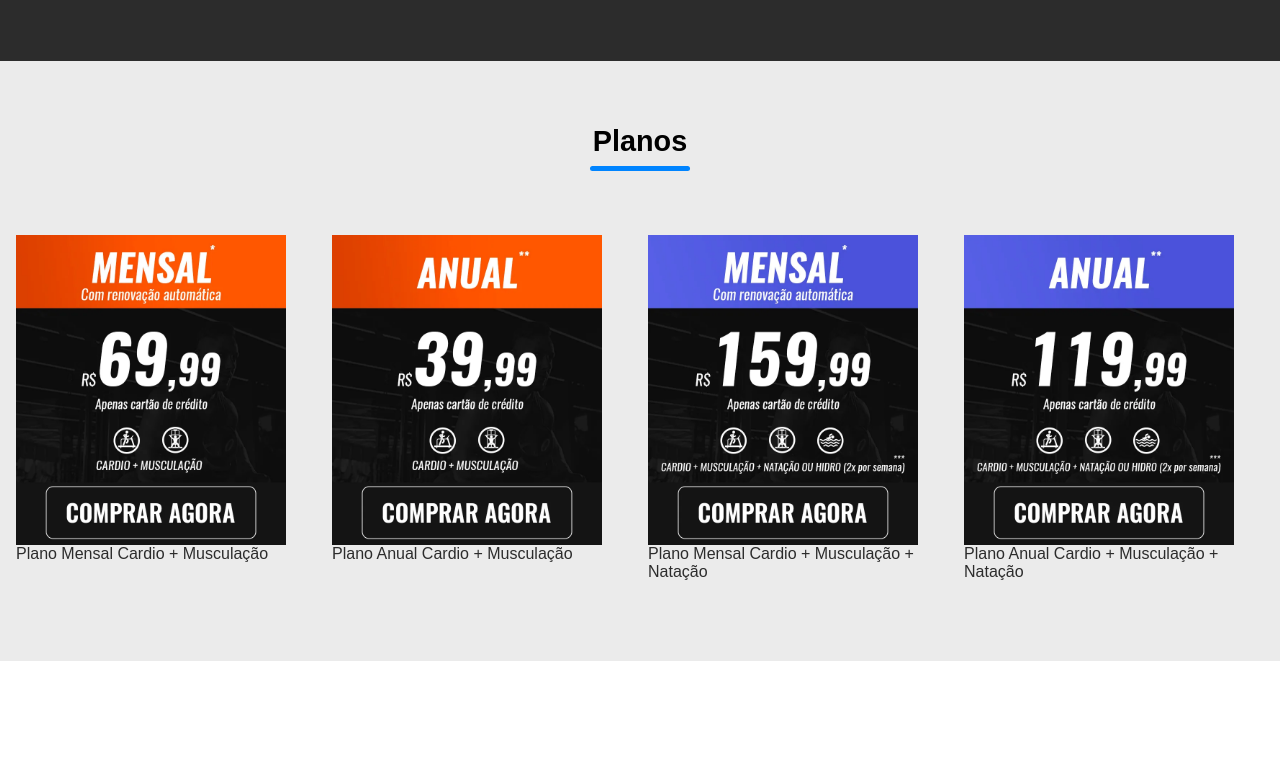
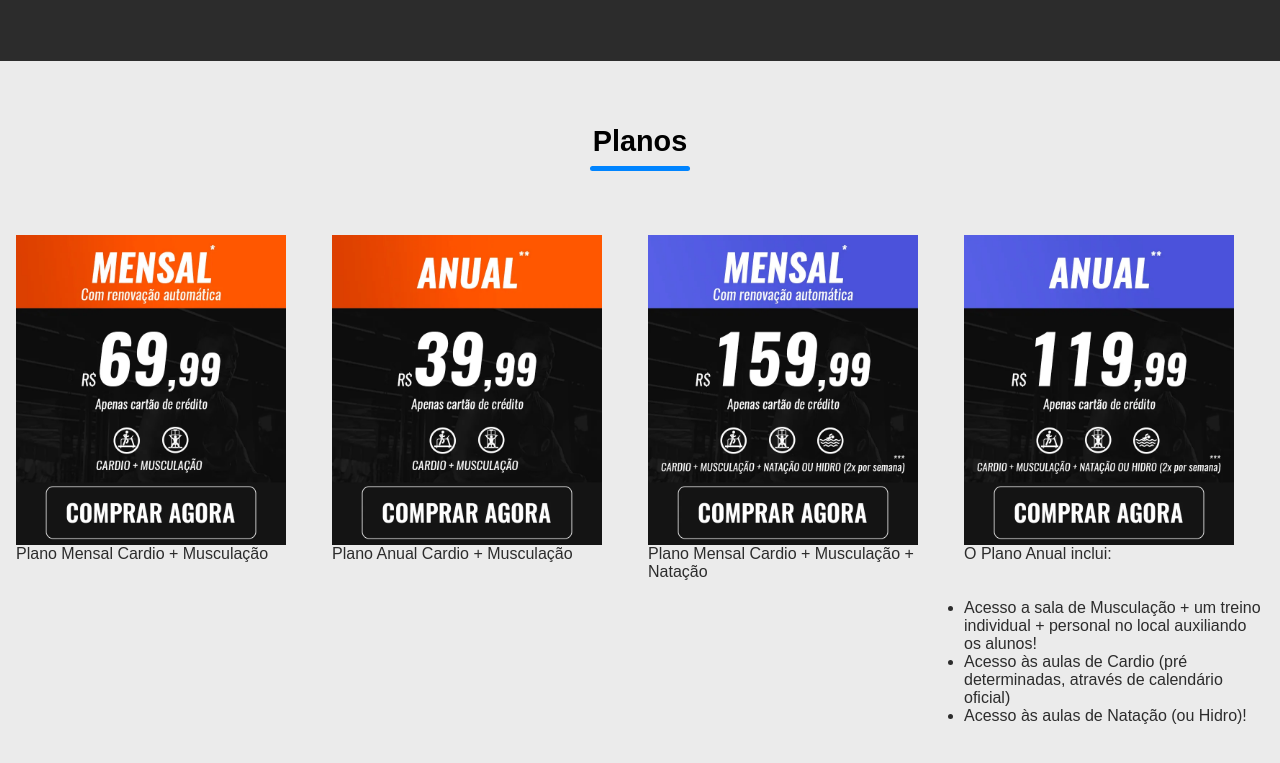
Before and after one commit to Daniele-Nascimento/Projeto-TERA, a plain HTML site: page index.html/index.html in a window 1280 px wide. Shown: the part 929-1692 px from the top of the page. Before the commit the page ends 1590 px from the top, so only its background shows below. Drawn offline with Linux system fonts and the light colour scheme.

Commit message:
commit projeto

```diff
--- a/Academia/index.html
+++ b/index.html/index.html
@@ -78,7 +78,19 @@
                     </div>
                     <div class="plano">
                         <img src="plano anual.webp" alt="" />
-                        <p>Plano Anual Cardio + Musculação + Natação</p>
+                        <p>O Plano Anual inclui:</p>
+                        <br> </br>
+                        <ul>
+                            <li>
+                                Acesso a sala de Musculação + um treino individual + personal no local auxiliando os alunos!
+                            </li>
+                            <li>
+                                Acesso às aulas de Cardio (pré determinadas, através de calendário oficial)
+                            </li>
+                            <li>
+                                Acesso às aulas de Natação (ou Hidro)!
+                            </li>
+                        </ul>
                     </div>
                 </div>
             </div>
```
Also changed, not shown: index.html/body.jpg (renamed from Academia/body.jpg), index.html/cart.png (renamed from Academia/cart.png), index.html/contato.html (added), index.html/cross.jpg (renamed from Academia/cross.jpg), index.html/css/main.css (renamed from Academia/css/main.css), index.html/estruturaCardio.jpg (renamed from Academia/estruturaCardio.jpg), index.html/estruturaDOIS.jpg (renamed from Academia/estruturaDOIS.jpg), index.html/estruturaMuscle.webp (renamed from Academia/estruturaMuscle.webp), index.html/estruturaTRES.jpg (renamed from Academia/estruturaTRES.jpg), index.html/estruturaUM.jpg (renamed from Academia/estruturaUM.jpg), index.html/js/script.js (added), index.html/menu.png (renamed from Academia/menu.png), index.html/plano anual laranja.webp (renamed from Academia/plano anual laranja.webp), index.html/plano anual.webp (renamed from Academia/plano anual.webp), 4 more files, 2 other files.
